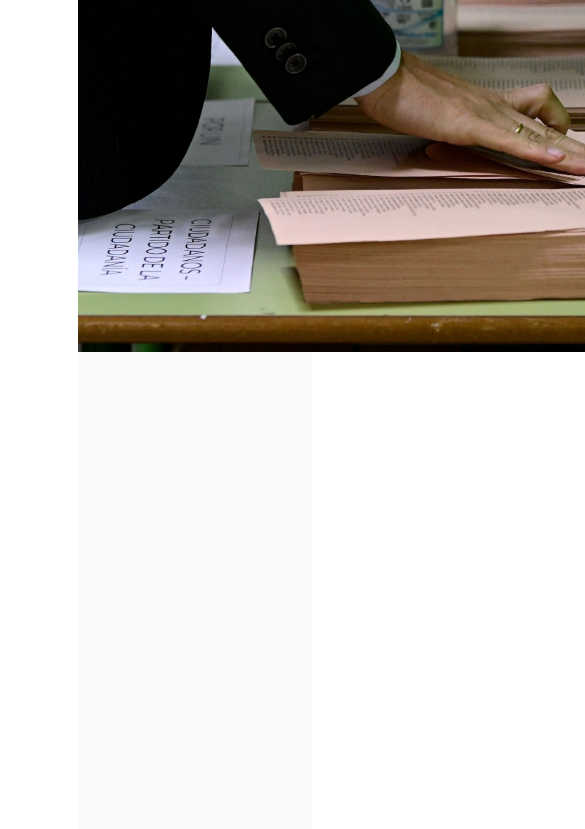
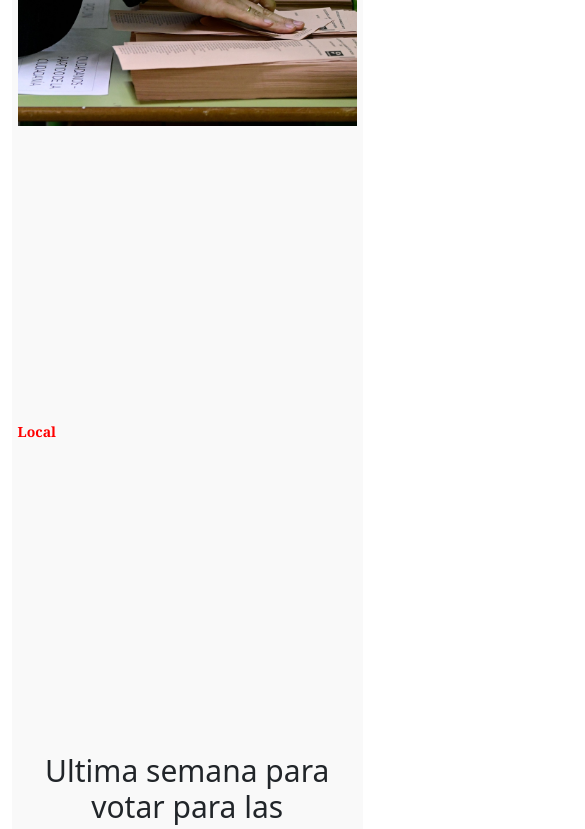
Before and after one commit to SalvadorRodriguez0/entrega-final.salvador.rodriguez, a plain HTML site: page index.html in a window 390 px wide. Shown: the part 244-1073 px from the top of the page, 585 px wide, since content can reach past the window. Drawn offline with nearby package versions, Linux system fonts and the light colour scheme.

Commit message:
antes de romper todo

```diff
--- a/css/estilo.css
+++ b/css/estilo.css
@@ -31,7 +31,7 @@
     'area01 area01'
     'area02  area03';
     width: 60%;
-    gap: 10px;
+    gap: 4px;
 background-color: rgb(249, 249, 249);
 
 }
@@ -41,7 +41,7 @@
 justify-content: space-between;
     flex-direction: column;
 gap: 2px;
-
+margin:2px;
 
 }
 .destacado h3{
@@ -433,3 +433,66 @@
 
 
       }
+
+
+
+      @media only screen and (max-width:480px){
+
+.navbar-brand{
+    font-size:20px;
+}
+.destacado{
+    text-align: center;
+    margin:2px;
+    padding: 2px;
+    width: 100%;
+
+    grid-template-columns: repeat(1,1fr);
+    grid-template-areas:
+    'area01'
+    'area02'
+    'area03';
+
+}
+.destacado h3{
+    font-size: 18px;
+}
+.destacado p{
+font-size: 14px;
+}
+   .destacado h2{
+    font-size: 30px;
+   }
+
+
+      }
+      @media only screen and (max-width:768px){
+
+.destacado{
+    width: 90%;
+    margin: 2%;
+    padding: 1%;
+    grid-template-columns: repeat(1,1fr);
+    grid-template-areas: 'area01'
+    'area02'
+    'area03';
+
+}
+
+}
+
+@media only screen and (max-width:1024px){
+
+    .destacado{
+        width: 90%;
+        margin: 3%;
+        padding: 1%;
+        gap: 1px;
+        grid-template-columns: repeat(2,1fr);
+        grid-template-areas: 'area01 area01'
+        'area02 area03'
+        ;
+
+    }
+
+    }
```
